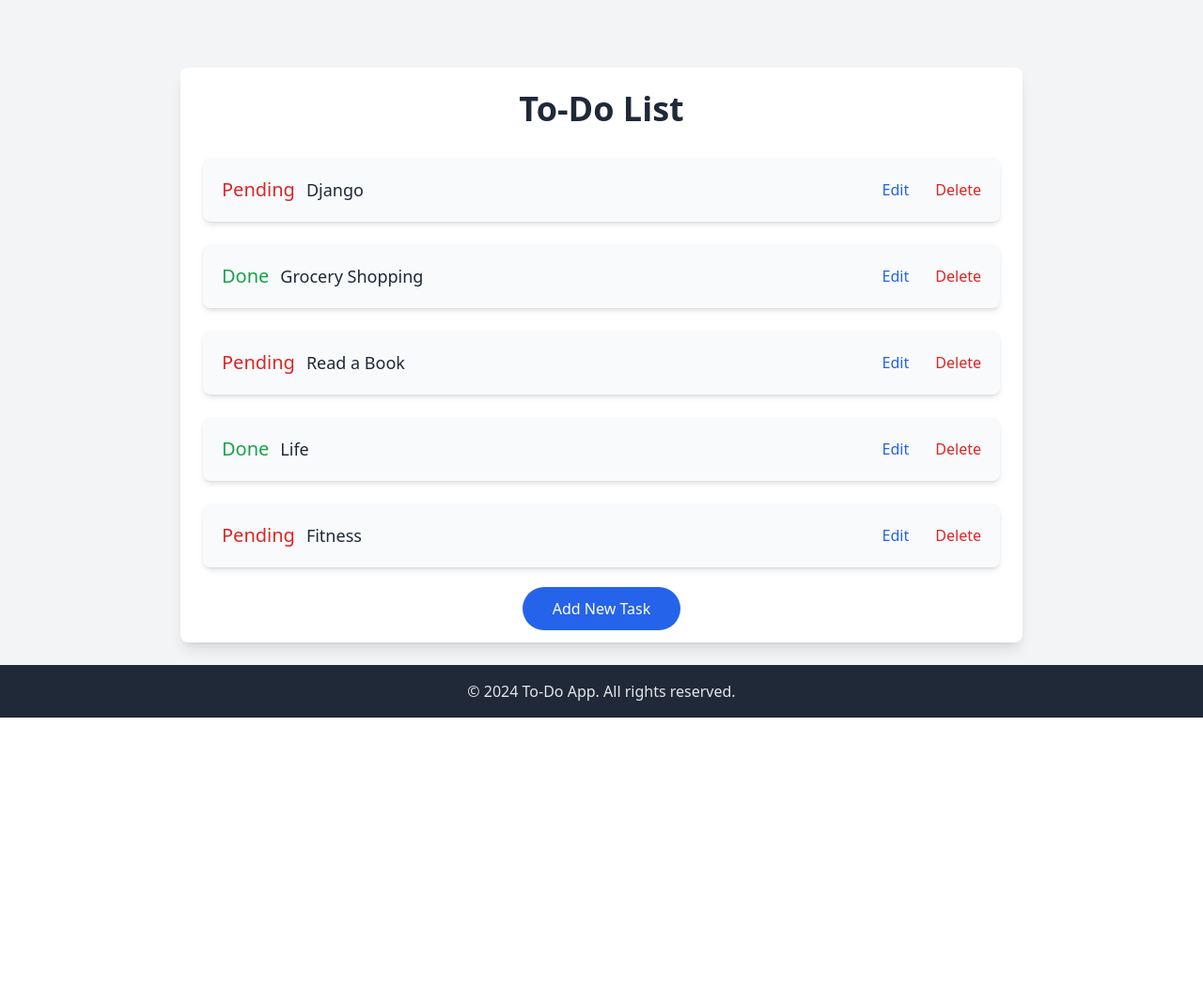
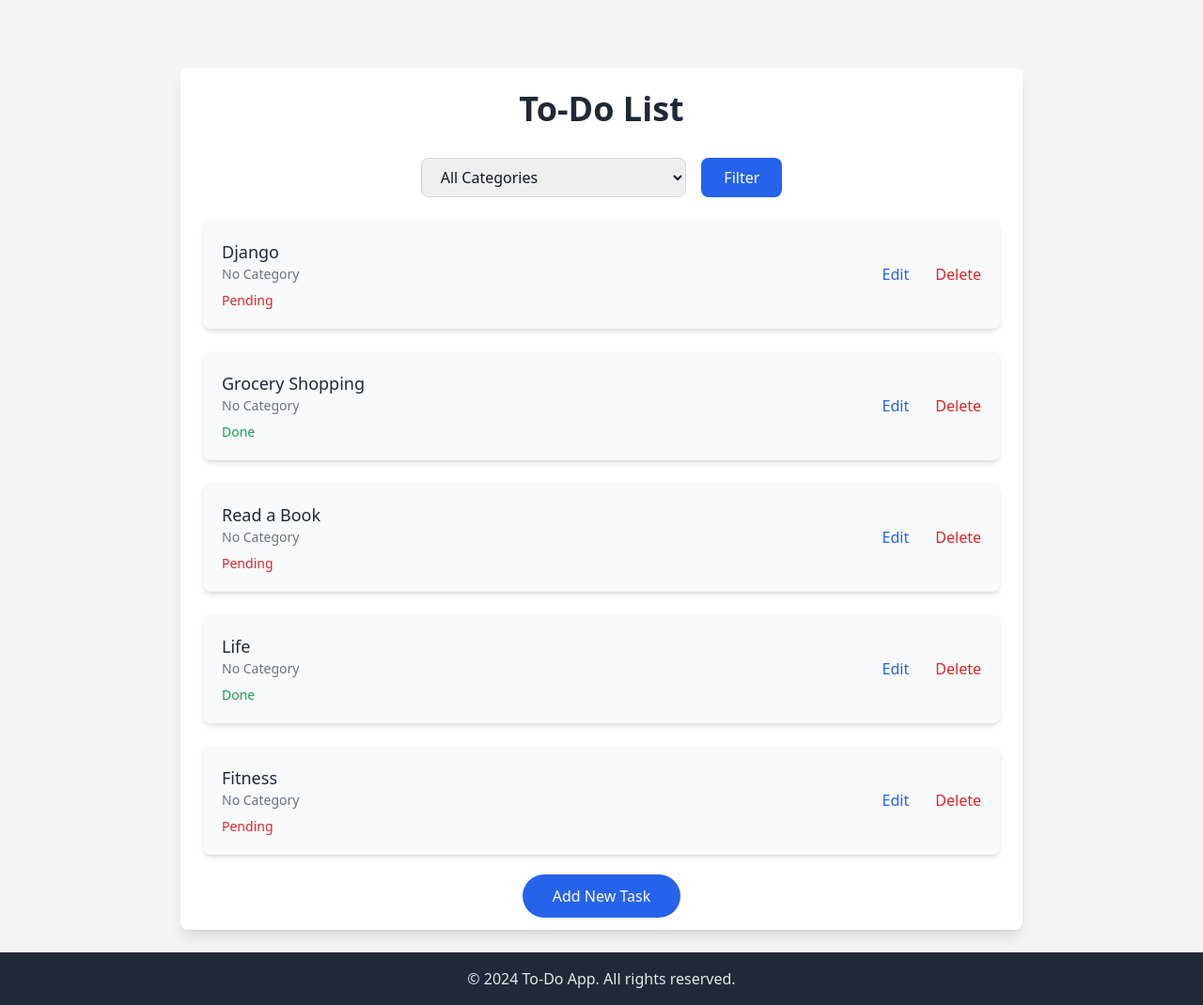
Before and after one commit to banadawit/to-do-list, a Django app: page / in a window 1280 px wide. Shown: the part 72-1142 px from the top of the page at 94% size. Before the commit the page ends 836 px from the top, so only its background shows below. Run offline with Django 5.2, Linux system fonts and the light colour scheme; a user stored in the database is signed in; data comes from the database, SQL or seed files in the repository; both versions use the stored data as it was after the commit; some libraries are stand-ins or nearby versions.

Commit message:
Added Categories and Filters

```diff
--- a/todo_project/todo/templates/todo/task_list.html
+++ b/todo_project/todo/templates/todo/task_list.html
@@ -1,24 +1,61 @@
-{% extends 'todo/base.html' %} {% block content %}
+{% extends 'todo/base.html' %}
+{% block content %}
 <div class="max-w-4xl mx-auto mt-12 p-6 bg-white rounded-lg shadow-lg">
   <h1 class="text-4xl font-semibold text-center text-gray-800 mb-8">
     To-Do List
   </h1>
 
+  <!-- Filter by Category -->
+  <form method="get" class="mb-6 flex justify-center">
+    <select
+      name="category"
+      class="border border-gray-300 rounded-lg px-4 py-2 w-1/3 focus:outline-none focus:ring-2 focus:ring-blue-500"
+    >
+      <option value="">All Categories</option>
+      {% for category in categories %}
+      <option
+        value="{{ category.name }}"
+        {% if request.GET.category == category.name %}selected{% endif %}
+      >
+        {{ category.name }}
+      </option>
+      {% endfor %}
+    </select>
+    <button
+      type="submit"
+      class="ml-4 px-6 py-2 bg-blue-600 text-white rounded-lg hover:bg-blue-700 transition-all"
+    >
+      Filter
+    </button>
+  </form>
+
+  <!-- Tasks List -->
   <ul class="space-y-6">
     {% for task in tasks %}
     <li
       class="flex items-center justify-between p-5 bg-gray-50 rounded-lg shadow-md hover:bg-gray-100 transition-all"
     >
-      <div class="flex items-center justify-between">
-        <!-- Status (Done or Pending) -->
+      <div class="flex flex-col">
+        <!-- Task Title -->
+        <span class="text-lg font-medium text-gray-800">{{ task.title }}</span>
+
+        <!-- Task Category -->
+        <span class="text-sm text-gray-500">
+          {% if task.category %}
+            Category: {{ task.category.name }}
+          {% else %}
+            No Category
+          {% endif %}
+        </span>
+
+        <!-- Task Status -->
         <span
-          class="text-xl font-medium mr-3 {% if task.completed %}text-green-600{% else %}text-red-600{% endif %}"
+          class="mt-2 text-sm font-medium {% if task.completed %}text-green-600{% else %}text-red-600{% endif %}"
         >
           {% if task.completed %}Done{% else %}Pending{% endif %}
         </span>
-        <!-- Task Title -->
-        <span class="text-lg font-medium text-gray-800">{{ task.title }}</span>
       </div>
+
       <div class="space-x-6">
         <!-- Edit Button -->
         <a
@@ -34,6 +71,8 @@
         >
       </div>
     </li>
+    {% empty %}
+    <p class="text-center text-gray-600">No tasks available.</p>
     {% endfor %}
   </ul>
 
@@ -46,4 +85,4 @@
     >
   </div>
 </div>
-{% endblock content%}
+{% endblock content %}
--- a/todo_project/todo/views.py
+++ b/todo_project/todo/views.py
@@ -1,5 +1,5 @@
 from django.shortcuts import render, redirect
-from .models import Task
+from .models import Task, Category
 from django.urls import reverse_lazy
 from django.contrib.auth.decorators import login_required
 from django.views.generic.edit import CreateView, UpdateView, DeleteView
@@ -7,37 +7,41 @@ from django.contrib.auth.forms import UserCreationForm
 
 @login_required
 def task_list(request):
+    category_filter = request.GET.get('category', None)
     tasks = Task.objects.filter(user=request.user)
-    return render(request, 'todo/task_list.html', {'tasks': tasks})
+    if category_filter:
+        tasks = tasks.filter(category__name=category_filter)
+    categories = Category.objects.all()
+    return render(request, 'todo/task_list.html', {'tasks': tasks, 'categories': categories})
 
 class TaskCreateView(CreateView):
     model = Task
-    fields = ['title', 'description', 'completed']
+    fields = ['title', 'description', 'completed', 'category']  # Added category
     template_name = 'todo/task_form.html'
-    success_url = reverse_lazy('task_list')  # Redirect to task list after creation
+    success_url = reverse_lazy('task_list')
 
     def form_valid(self, form):
-        form.instance.user = self.request.user  # Assign the current user to the task
+        form.instance.user = self.request.user
         return super().form_valid(form)
 
 class TaskUpdateView(UpdateView):
     model = Task
-    fields = ['title', 'description', 'completed']
+    fields = ['title', 'description', 'completed', 'category']  # Added category
     template_name = 'todo/task_form.html'
     success_url = reverse_lazy('task_list')
+
 
 class TaskDeleteView(DeleteView):
     model = Task
     template_name = 'todo/task_confirm_delete.html'
     success_url = reverse_lazy('task_list')
 
-
 def signup(request):
     if request.method == 'POST':
         form = UserCreationForm(request.POST)
         if form.is_valid():
-            form.save()  # Save the user to the database
-            return redirect('login')  # Redirect to the login page or another view
+            form.save()
+            return redirect('login')
     else:
         form = UserCreationForm()
 
```
Also changed, not shown: todo_project/todo/admin.py (+8 -2 lines), todo_project/todo/forms.py (+4 -5 lines), todo_project/db.sqlite3.
